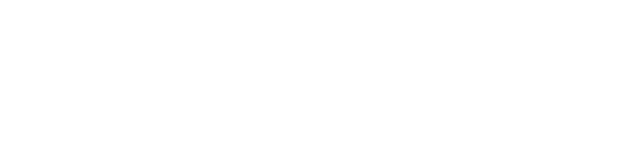
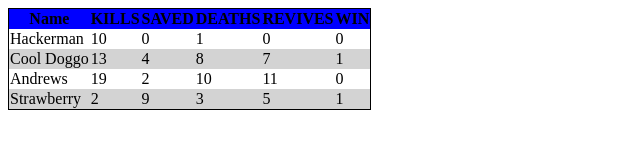
Before and after one commit to acciojob/Styled-Table-MohammedUmar09, a website: page main.html in a window 1280 px wide. Shown: the whole page, without its empty margins (0-640 px from the left). Drawn offline with Linux system fonts and the light colour scheme.

Commit message:
created a submission

```diff
--- a/main.html
+++ b/main.html
@@ -9,7 +9,52 @@
 </head>
 <body>
     <!-- add table here -->
-
+	<table>
+		<thead class="thead">
+			<tr>
+				<th>Name</th>
+				<th>KILLS</th>
+				<th>SAVED</th>
+				<th>DEATHS</th>
+				<th>REVIVES</th>
+				<th>WIN</th>
+			</tr>
+		</thead>
+		<tbody>
+			<tr>
+				<td>Hackerman</td>
+				<td>10</td>
+				<td>0</td>
+				<td>1</td>
+				<td>0</td>
+				<td>0</td>
+			</tr>
+			<tr class="row">
+				<td>Cool Doggo</td>
+				<td>13</td>
+				<td>4</td>
+				<td>8</td>
+				<td>7</td>
+				<td>1</td>
+			</tr>
+			<tr>
+				<td>Andrews</td>
+				<td>19</td>
+				<td>2</td>
+				<td>10</td>
+				<td>11</td>
+				<td>0</td>
+			</tr>
+			<tr class="row">
+				<td>Strawberry</td>
+				<td>2</td>
+				<td>9</td>
+				<td>3</td>
+				<td>5</td>
+				<td>1</td>
+			</tr>
+		</tbody>
+	</table>
 
 </body>
 </html>
--- a/styles.css
+++ b/styles.css
@@ -1 +1,12 @@
 /* your code */
+table{
+	border-collapse: collapse;
+	border: 1px solid black;
+	border-radius: 10px;
+}
+thead{
+	background-color: blue;
+}
+.row{
+background-color: lightgrey;
+}
```
